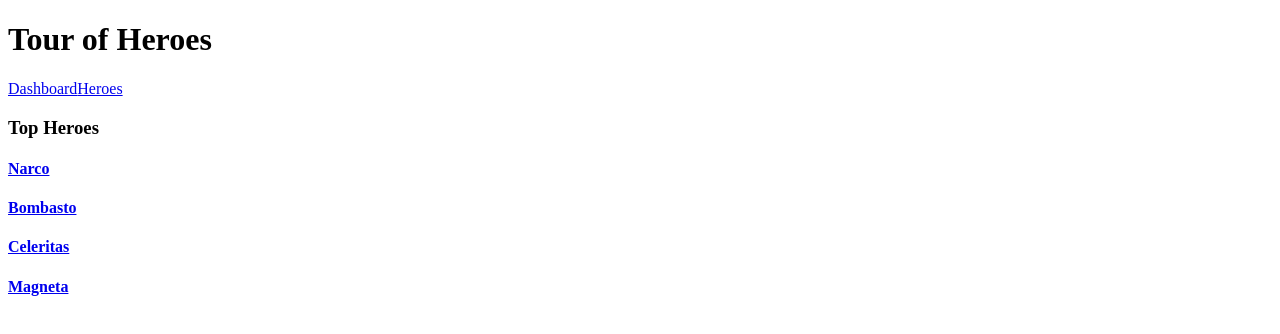
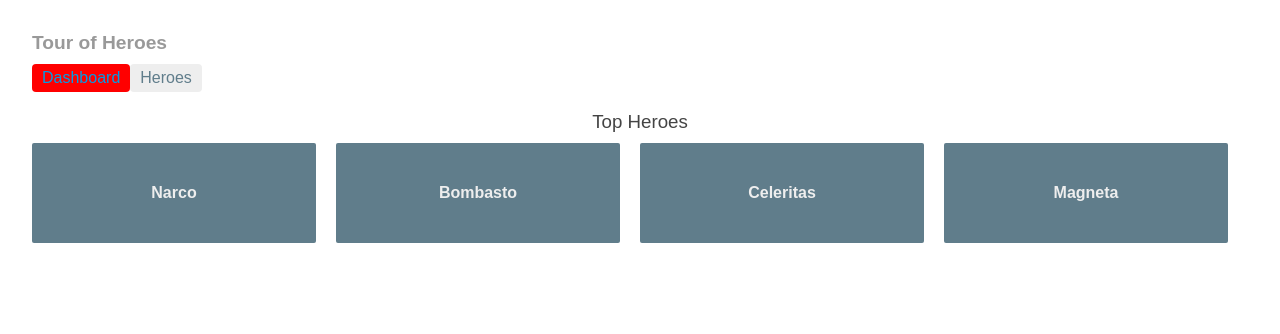
Before and after one commit to dmorosinotto/ngcli-tour-hero, an Angular app: page /dashboard in a window 1280 px wide. Shown: the top 334 px of the page. Built offline with nearby package versions, Linux system fonts and the light colour scheme.

Commit message:
step22 - add styles to all components + use routerLinkActive to hilight current link in nav menu

```diff
--- a/src/app/app.component.ts
+++ b/src/app/app.component.ts
@@ -5,11 +5,42 @@
   template: `
   <h1>{{title}}</h1>
   <nav>
-    <a routerLink="/dashboard">Dashboard</a>
-    <a routerLink="/heroes">Heroes</a>
+    <a routerLink="/dashboard" routerLinkActive="active">Dashboard</a>
+    <a routerLink="/heroes" routerLinkActive="active">Heroes</a>
   </nav>
   <router-outlet></router-outlet>
-`
+`,
+styles: [`
+h1 {
+  font-size: 1.2em;
+  color: #999;
+  margin-bottom: 0;
+}
+h2 {
+  font-size: 2em;
+  margin-top: 0;
+  padding-top: 0;
+}
+nav a {
+  padding: 5px 10px;
+  text-decoration: none;
+  margin-top: 10px;
+  display: inline-block;
+  background-color: #eee;
+  border-radius: 4px;
+}
+nav a:visited, a:link {
+  color: #607D8B;
+}
+nav a:hover {
+  color: #039be5;
+  background-color: #CFD8DC;
+}
+nav a.active {
+  color: #039be5;
+  background-color: red;
+}
+`]
 })
 export class AppComponent {
   title = 'Tour of Heroes';
--- /dev/null
+++ b/src/app/dashboard.component.css
@@ -0,0 +1,61 @@
+[class*='col-'] {
+    float: left;
+    padding-right: 20px;
+    padding-bottom: 20px;
+  }
+  [class*='col-']:last-of-type {
+    padding-right: 0;
+  }
+  a {
+    text-decoration: none;
+  }
+  *, *:after, *:before {
+    -webkit-box-sizing: border-box;
+    -moz-box-sizing: border-box;
+    box-sizing: border-box;
+  }
+  h3 {
+    text-align: center; margin-bottom: 0;
+  }
+  h4 {
+    position: relative;
+  }
+  .grid {
+    margin: 0;
+  }
+  .col-1-4 {
+    width: 25%;
+  }
+  .module {
+    padding: 20px;
+    text-align: center;
+    color: #eee;
+    max-height: 120px;
+    min-width: 120px;
+    background-color: #607D8B;
+    border-radius: 2px;
+  }
+  .module:hover {
+    background-color: #EEE;
+    cursor: pointer;
+    color: #607d8b;
+  }
+  .grid-pad {
+    padding: 10px 0;
+  }
+  .grid-pad > [class*='col-']:last-of-type {
+    padding-right: 20px;
+  }
+  @media (max-width: 600px) {
+    .module {
+      font-size: 10px;
+      max-height: 75px; }
+  }
+  @media (max-width: 1024px) {
+    .grid {
+      margin: 0;
+    }
+    .module {
+      min-width: 60px;
+    }
+  }
--- a/src/app/dashboard.component.ts
+++ b/src/app/dashboard.component.ts
@@ -5,7 +5,7 @@
 @Component({
   selector: 'my-dashboard',
   templateUrl: './dashboard.component.html',
-  styles: []
+  styleUrls: [ './dashboard.component.css' ]
 })
 export class DashboardComponent implements OnInit {
   heroes: Hero[];
--- /dev/null
+++ b/src/app/hero-detail.component.css
@@ -0,0 +1,29 @@
+label {
+    display: inline-block;
+    width: 3em;
+    margin: .5em 0;
+    color: #607D8B;
+    font-weight: bold;
+  }
+  input {
+    height: 2em;
+    font-size: 1em;
+    padding-left: .4em;
+  }
+  button {
+    margin-top: 20px;
+    font-family: Arial;
+    background-color: #eee;
+    border: none;
+    padding: 5px 10px;
+    border-radius: 4px;
+    cursor: pointer; cursor: hand;
+  }
+  button:hover {
+    background-color: #cfd8dc;
+  }
+  button:disabled {
+    background-color: #eee;
+    color: #ccc;
+    cursor: auto;
+  }
--- a/src/app/hero-detail.component.ts
+++ b/src/app/hero-detail.component.ts
@@ -16,7 +16,8 @@
     <input [(ngModel)]="hero.name" placeholder="name"/>
   </div>
   <button (click)="goBack()">Back</button>
-</div>`
+</div>`,
+styleUrls: [ './hero-detail.component.css' ]
 })
 export class HeroDetailComponent {
     @Input() hero: Hero;
--- a/src/styles.css
+++ b/src/styles.css
@@ -1 +1,23 @@
 /* You can add global styles to this file, and also import other style files */
+/* Master Styles */
+h1 {
+    color: #369;
+    font-family: Arial, Helvetica, sans-serif;
+    font-size: 250%;
+  }
+  h2, h3 {
+    color: #444;
+    font-family: Arial, Helvetica, sans-serif;
+    font-weight: lighter;
+  }
+  body {
+    margin: 2em;
+  }
+  body, input[text], button {
+    color: #888;
+    font-family: Cambria, Georgia;
+  }
+  /* everywhere else */
+  * {
+    font-family: Arial, Helvetica, sans-serif;
+  }
```
